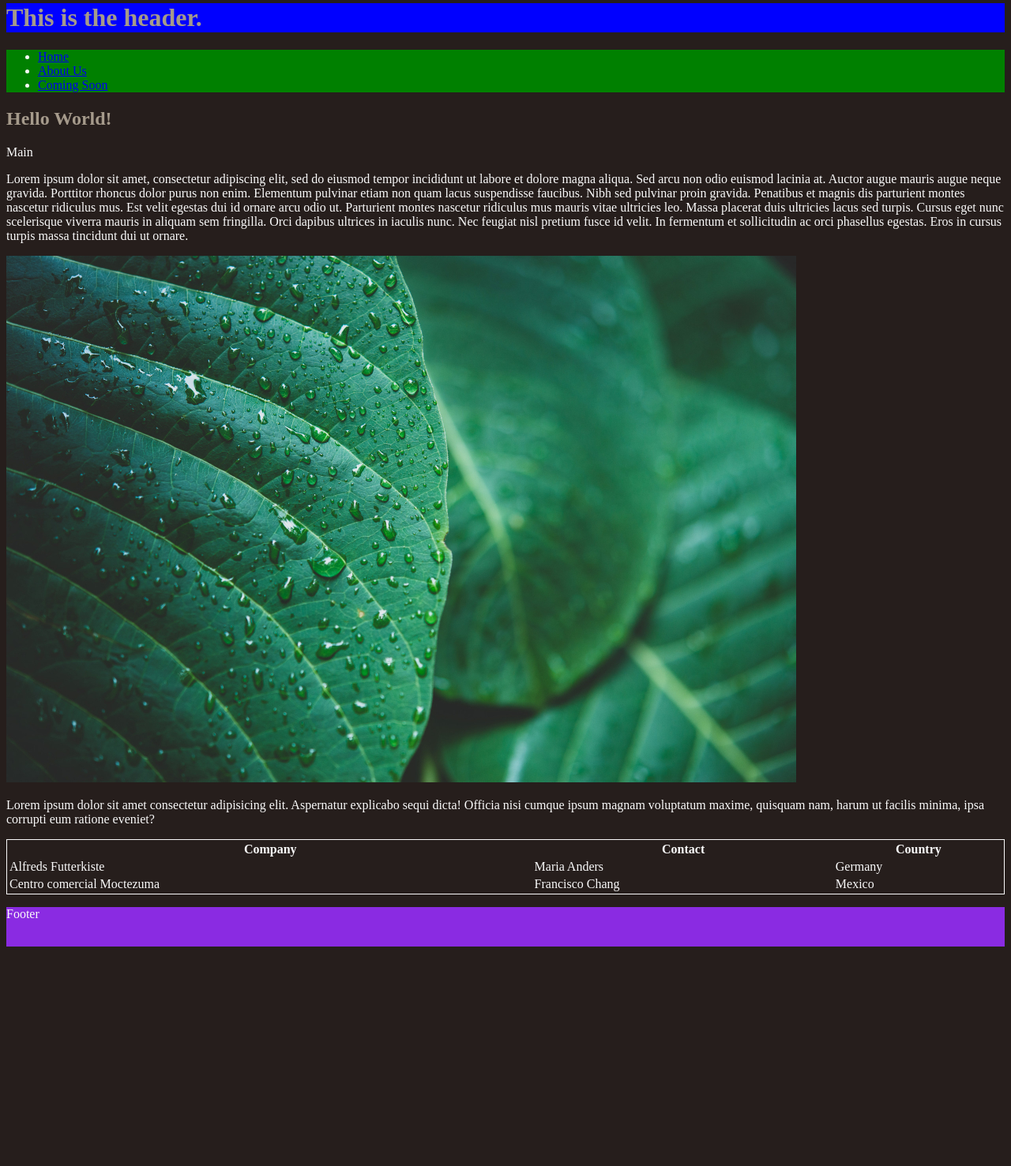
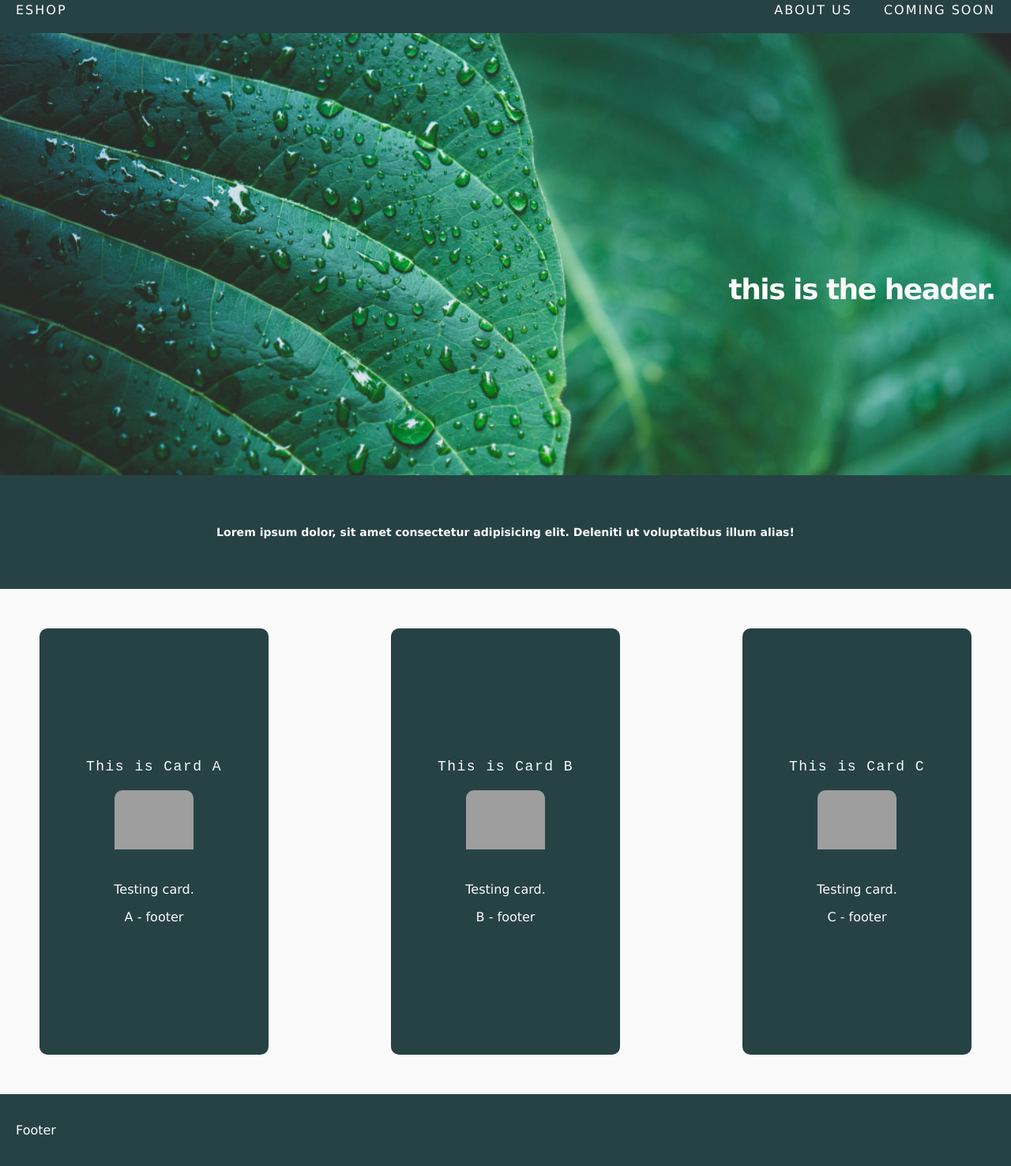
Before and after one commit to adelinsofrag/project1-static-website, a plain HTML site: page index.html in a window 1280 px wide. Shown: the part 17-1494 px from the top of the page at 79% size. Before the commit the page ends 1224 px from the top, so only its background shows below. Drawn offline with Linux system fonts and the light colour scheme; grey boxes are pictures that could not be loaded.

Commit message:
rewritten pages with css flexbox.

```diff
--- a/index.html
+++ b/index.html
@@ -4,74 +4,72 @@
     <meta charset="UTF-8" />
     <meta name="viewport" content="width=device-width, initial-scale=1.0" />
     <title>Proiect 1 - Home</title>
+
     <!-- Link spre fisierul din care primim CSS -->
     <link rel="stylesheet" href="styles.css" />
   </head>
+
   <body>
-    <header>
-      <h1 class="heading">This is the header.</h1>
-    </header>
-
     <nav>
-      <ul>
-        <li><a href="index.html">Home</a></li>
-        <li><a href="about.html">About Us</a></li>
-        <li><a href="comingsoon.html">Coming Soon</a></li>
+      <ul class="navbar">
+        <li class="navbar-item brand">
+          <a href="./index.html">eShop</a>
+        </li>
+        <li class="navbar-item"><a href="./about.html">About Us</a></li>
+        <li class="navbar-item"><a href="./comingsoon.html">Coming Soon</a></li>
       </ul>
     </nav>
 
+    <header>
+      <div class="banner">
+        <h1 class="banner-text">This is the header.</h1>
+      </div>
+    </header>
+
     <main>
-      <h2 class="heading">Hello World!</h2>
-      <p>Main</p>
-
       <section>
-        <p>
-          Lorem ipsum dolor sit amet, consectetur adipiscing elit, sed do eiusmod tempor incididunt
-          ut labore et dolore magna aliqua. Sed arcu non odio euismod lacinia at. Auctor augue
-          mauris augue neque gravida. Porttitor rhoncus dolor purus non enim. Elementum pulvinar
-          etiam non quam lacus suspendisse faucibus. Nibh sed pulvinar proin gravida. Penatibus et
-          magnis dis parturient montes nascetur ridiculus mus. Est velit egestas dui id ornare arcu
-          odio ut. Parturient montes nascetur ridiculus mus mauris vitae ultricies leo. Massa
-          placerat duis ultricies lacus sed turpis. Cursus eget nunc scelerisque viverra mauris in
-          aliquam sem fringilla. Orci dapibus ultrices in iaculis nunc. Nec feugiat nisl pretium
-          fusce id velit. In fermentum et sollicitudin ac orci phasellus egestas. Eros in cursus
-          turpis massa tincidunt dui ut ornare.
-        </p>
-        <img
-          src="./img/rain-water-green-leaf-macro.jpg"
-          alt="Free photo rain water on a green leaf macro."
-        />
+        <div class="summary-section background-dark">
+          <h3 class="text-center">
+            Lorem ipsum dolor, sit amet consectetur adipisicing elit. Deleniti ut voluptatibus illum
+            alias!
+          </h3>
+        </div>
       </section>
 
       <section>
-        <p>
-          Lorem ipsum dolor sit amet consectetur adipisicing elit. Aspernatur explicabo sequi dicta!
-          Officia nisi cumque ipsum magnam voluptatum maxime, quisquam nam, harum ut facilis minima,
-          ipsa corrupti eum ratione eveniet?
-        </p>
-
-        <table class="table">
-          <tr>
-            <th>Company</th>
-            <th>Contact</th>
-            <th>Country</th>
-          </tr>
-          <tr>
-            <td>Alfreds Futterkiste</td>
-            <td>Maria Anders</td>
-            <td>Germany</td>
-          </tr>
-          <tr>
-            <td>Centro comercial Moctezuma</td>
-            <td>Francisco Chang</td>
-            <td>Mexico</td>
-          </tr>
-        </table>
+        <div class="cards-section">
+          <div class="card background-dark">
+            <div class="card-header">This is Card A</div>
+            <div class="card-body">
+              <div class="card-pricing-image"></div>
+              <p>Testing card.</p>
+            </div>
+            <div class="card-footer">A - footer</div>
+          </div>
+          <div class="card background-dark">
+            <div class="card-header">This is Card B</div>
+            <div class="card-body">
+              <div class="card-pricing-image"></div>
+              <p>Testing card.</p>
+            </div>
+            <div class="card-footer">B - footer</div>
+          </div>
+          <div class="card background-dark">
+            <div class="card-header">This is Card C</div>
+            <div class="card-body">
+              <div class="card-pricing-image"></div>
+              <p>Testing card.</p>
+            </div>
+            <div class="card-footer">C - footer</div>
+          </div>
+        </div>
       </section>
     </main>
 
-    <footer>
-      <p>Footer</p>
+    <footer class="footer">
+      <div class="footer-section background-dark">
+        <p class="footer-text">Footer</p>
+      </div>
     </footer>
   </body>
 </html>
--- a/styles.css
+++ b/styles.css
@@ -1,26 +1,152 @@
 body {
-    background: #261E1C;
-    color: #FAFAFA;
+  background-color: #fafafa;
+  font-family: "Verdana";
+  margin: 0;
 }
 
-header {
-    background: blue;
+/* reset UL margins */
+ul {
+  list-style-type: none;
+  padding-left: 10px;
+  margin-block: 0;
 }
 
-nav {
-    background: green;
+a {
+  text-decoration: none;
+  color: unset;
 }
 
-footer {
-    background: blueviolet;
-    height: 50px;
+/* List */
+.list {
+  margin: 20px 0;
+  /* TODO: revizuieste asta */
 }
 
-.heading {
-    color: #A59A8B;
+.list-item {
+  font-size: 20px;
+  font-family: "Verdana";
+  margin-bottom: 10px;
 }
 
-.table {
-    width: 100%;
-    border: 1px solid #FAFAFA;
+.active {
+  background-color: coral;
 }
+
+/* Navbar */
+.navbar {
+  background-color: #264245;
+  padding: 20px 0;
+  display: flex;
+  justify-content: flex-end;
+}
+
+.navbar-item {
+  color: #fafafa;
+  text-transform: uppercase;
+  letter-spacing: 2px;
+  padding: 0 20px;
+}
+
+.brand {
+  margin-right: auto;
+}
+/* End of Navbar */
+
+/* Header */
+.banner {
+  height: 70vh;
+  background-image: url("./img/rain-water-green-leaf-macro.jpg");
+  background-repeat: no-repeat;
+  background-size: cover;
+  position: relative;
+}
+
+.banner-text {
+  color: #fafafa;
+  letter-spacing: -1.5px;
+  text-transform: lowercase;
+  font-size: 36px;
+  position: absolute;
+  top: 50%;
+  right: 20px;
+}
+/* End of Header */
+
+/* Summary */
+.summary-section {
+  color: #fafafa;
+  font-size: 12px;
+  padding: 50px 150px;
+}
+/* End of summary */
+
+/*
+Helper
+- use them as "tools" or reusable tools / classes
+*/
+.text-center {
+  text-align: center;
+}
+
+.background-dark {
+  background-color: #264245;
+}
+/* End of Helper */
+
+/* Cards */
+.cards-section {
+  padding: 50px;
+  display: flex;
+  justify-content: space-between;
+  flex-wrap: wrap;
+}
+
+.card {
+  height: 500px;
+  width: 250px;
+  color: #fafafa;
+  border-radius: 10px;
+  padding: 20px;
+  display: flex;
+  justify-content: center;
+  flex-direction: column;
+}
+
+.card-header {
+  text-align: center;
+  font-family: monospace;
+  font-size: 18px;
+  letter-spacing: 1.5px;
+  margin-bottom: 20px;
+}
+
+.card-pricing-image {
+  background-image: url("https://img.freepik.com/free-vector/illustration-label-tag_53876-5901.jpg?w=826&t=st=1696872434~exp=1696873034~hmac=eeb642f82cae8b92e57da55197bda98015fa07180e380a5dff3eb973fea05cb3");
+  background-size: contain;
+  background-repeat: no-repeat;
+  height: 100px;
+  width: 100px;
+  border-radius: 10px;
+}
+
+.card-body {
+  display: flex;
+  flex-direction: column;
+  align-items: center;
+}
+
+.card-footer {
+  text-align: center;
+}
+/* End of Cards */
+
+
+/* Footer */
+.footer {
+  color: #fafafa;
+}
+
+.footer-section {
+  padding: 20px;
+}
+/* End of Footer */
```
Also changed, not shown: 1 other file.
